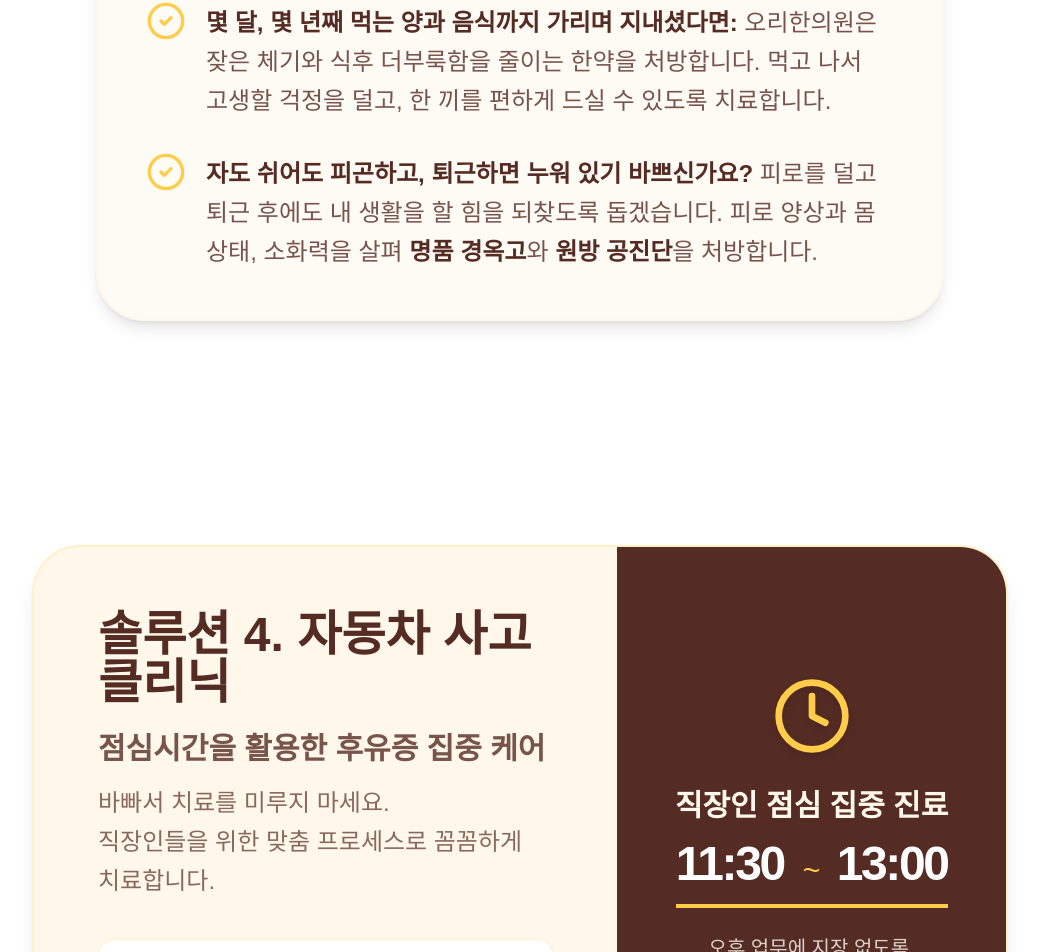
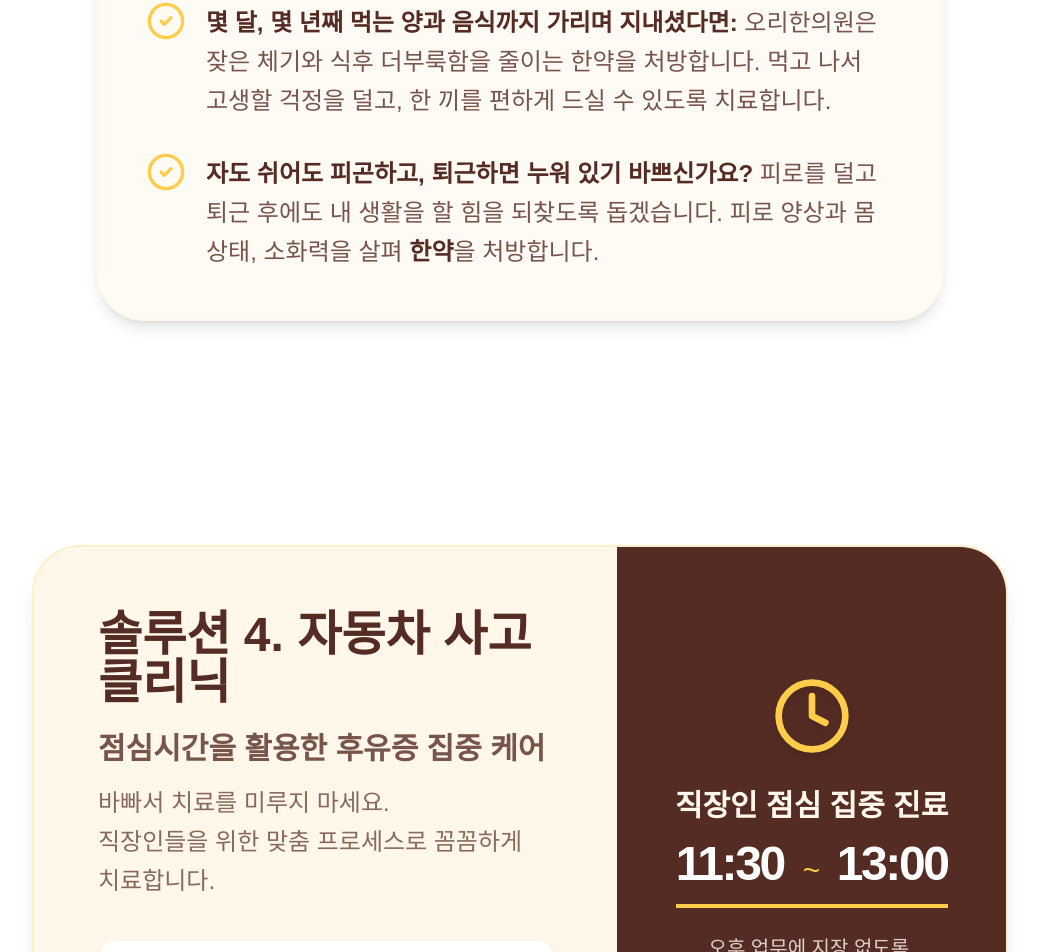
Before and after one commit to kanata-git-hub/orihani, a React (Vite) app: page / in a window 1280 px wide. Shown: the part 4202-5154 px from the top of the page, without its empty margins (120-1159 px from the left). Built offline with nearby package versions, Linux system fonts and the light colour scheme; a web font is replaced by a local one.

Commit message:
copy: describe fatigue care as herbal prescription

```diff
--- a/src/components/sections/SolutionInternalSection.tsx
+++ b/src/components/sections/SolutionInternalSection.tsx
@@ -25,7 +25,7 @@ export default function SolutionInternalSection() {
             </li>
             <li className="flex items-start gap-4 md:gap-5">
               <CheckCircle2 className="w-8 h-8 md:w-10 md:h-10 text-accent shrink-0" />
-              <span className="text-xl md:text-2xl text-primary/80 leading-relaxed break-keep mt-0.5"><strong className="text-primary font-bold">자도 쉬어도 피곤하고, 퇴근하면 누워 있기 바쁘신가요?</strong> 피로를 덜고 퇴근 후에도 내 생활을 할 힘을 되찾도록 돕겠습니다. 피로 양상과 몸 상태, 소화력을 살펴 <strong className="text-primary">명품 경옥고</strong>와 <strong className="text-primary">원방 공진단</strong>을 처방합니다.</span>
+              <span className="text-xl md:text-2xl text-primary/80 leading-relaxed break-keep mt-0.5"><strong className="text-primary font-bold">자도 쉬어도 피곤하고, 퇴근하면 누워 있기 바쁘신가요?</strong> 피로를 덜고 퇴근 후에도 내 생활을 할 힘을 되찾도록 돕겠습니다. 피로 양상과 몸 상태, 소화력을 살펴 <strong className="text-primary">한약</strong>을 처방합니다.</span>
             </li>
           </ul>
         </motion.div>
```
